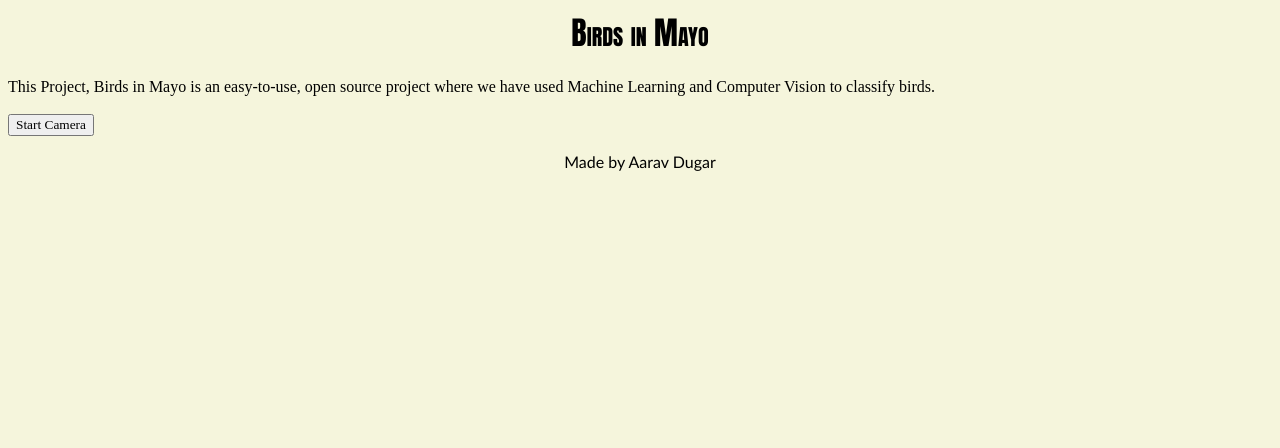
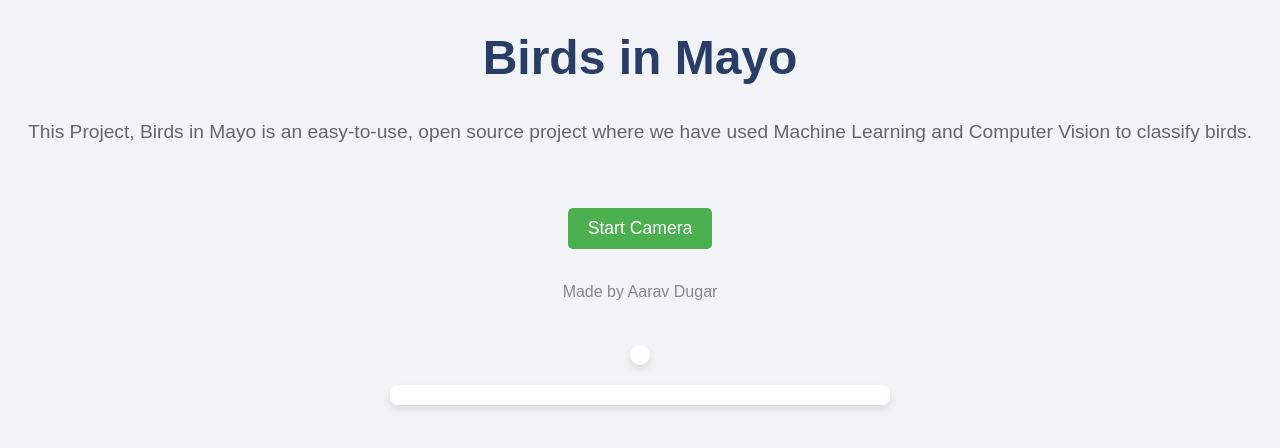
Before and after one commit to aaravmayo/birdsimayo-online, a plain HTML site: page index.html in a window 1280 px wide. Drawn offline with Linux system fonts and the light colour scheme.

Commit message:
Update styles.css - Better CSS and More User-Friendly

```diff
--- a/styles.css
+++ b/styles.css
@@ -1,28 +1,92 @@
-/* Place your CSS styles in this file */
-body{
-    background-color: beige;
-}
-h1 {
-    text-align: center;
-    font-family: Impact, Haettenschweiler, 'Arial Narrow Bold', sans-serif;
-    font-variant: small-caps;
+/* Global reset for margin and padding */
+* {
+    margin: 0;
+    padding: 0;
+    box-sizing: border-box;
 }
 
-button {
+/* Body styling */
+body {
+    font-family: Arial, sans-serif;
+    background-color: #f1f3f6;
+    color: #333;
+    line-height: 1.6;
     text-align: center;
-    font-family:'Times New Roman', Times, serif;
+    padding: 20px;
 }
 
-p1 {
-    text-align: center;
-    font-family: Haettenschweiler;
-    font-variant: inherit;
-
+/* Styling for the heading */
+h1 {
+    font-size: 3rem;
+    color: #2a3d66;
+    margin-bottom: 20px;
 }
 
+/* Styling for the description paragraph */
+p1 {
+    font-size: 1.2rem;
+    color: #666;
+    margin-bottom: 30px;
+    display: block;
+}
+
+/* Button styling */
+button {
+    background-color: #4CAF50; /* Green */
+    color: white;
+    font-size: 1.1rem;
+    padding: 10px 20px;
+    border: none;
+    border-radius: 5px;
+    cursor: pointer;
+    transition: background-color 0.3s ease;
+}
+
+button:hover {
+    background-color: #45a049;
+}
+
+/* Styling for the 'Made by' text */
 p {
-    text-align: center;
-    font-family: 'Trebuchet MS', 'Lucida Sans Unicode', 'Lucida Grande', 'Lucida Sans', Arial, sans-serif;
-    font-variant: inherit;
+    font-size: 1rem;
+    color: #888;
+    margin-top: 30px;
+}
 
+/* Webcam container */
+#webcam-container {
+    margin-top: 40px;
+    display: inline-block;
+    background-color: #fff;
+    border-radius: 10px;
+    box-shadow: 0 4px 8px rgba(0, 0, 0, 0.1);
+    padding: 10px;
 }
+
+/* Styling for the label container */
+#label-container {
+    margin-top: 20px;
+    font-size: 1.2rem;
+    color: #333;
+    text-align: left;
+    padding: 10px;
+    background-color: #fff;
+    border-radius: 8px;
+    width: 80%;
+    max-width: 500px;
+    margin-left: auto;
+    margin-right: auto;
+    box-shadow: 0 4px 8px rgba(0, 0, 0, 0.1);
+}
+
+#label-container div {
+    padding: 8px;
+    margin: 5px 0;
+    background-color: #f9f9f9;
+    border-radius: 5px;
+    transition: background-color 0.3s ease;
+}
+
+#label-container div:hover {
+    background-color: #f1f1f1;
+}
```
